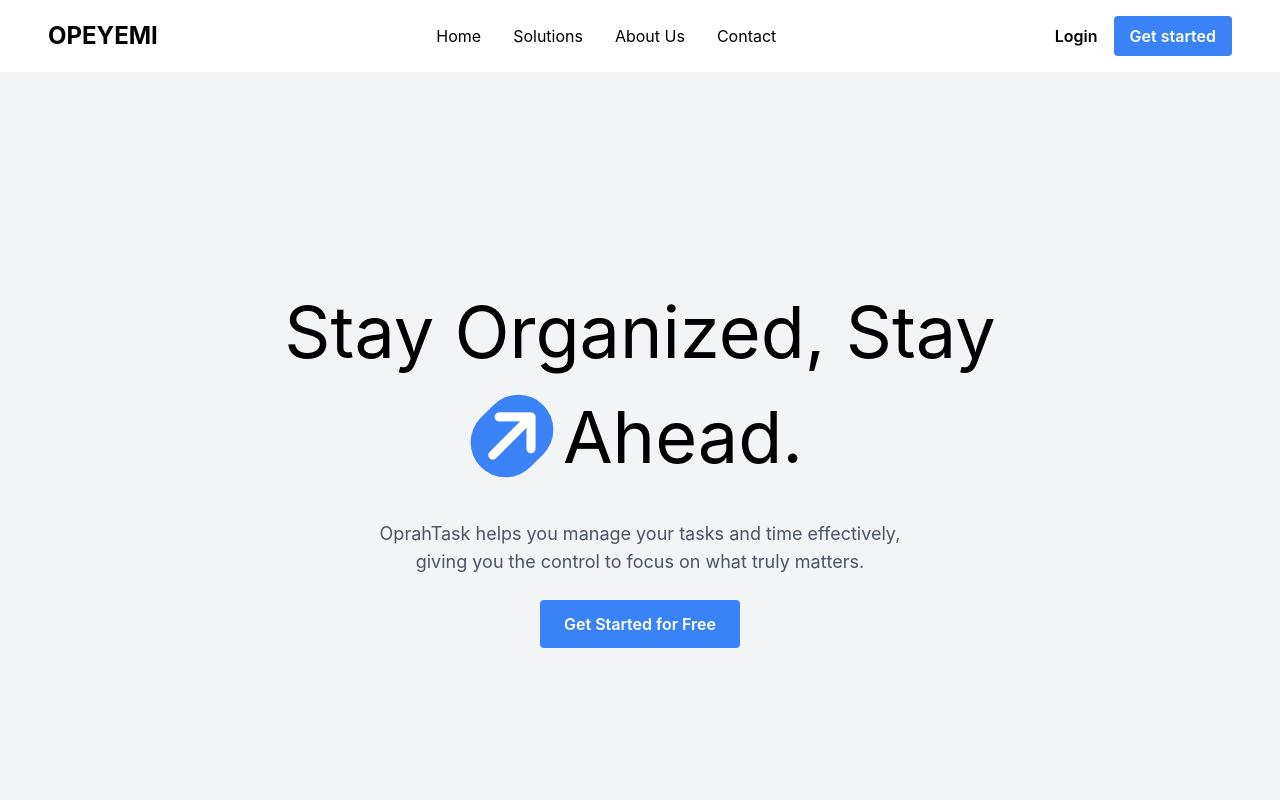
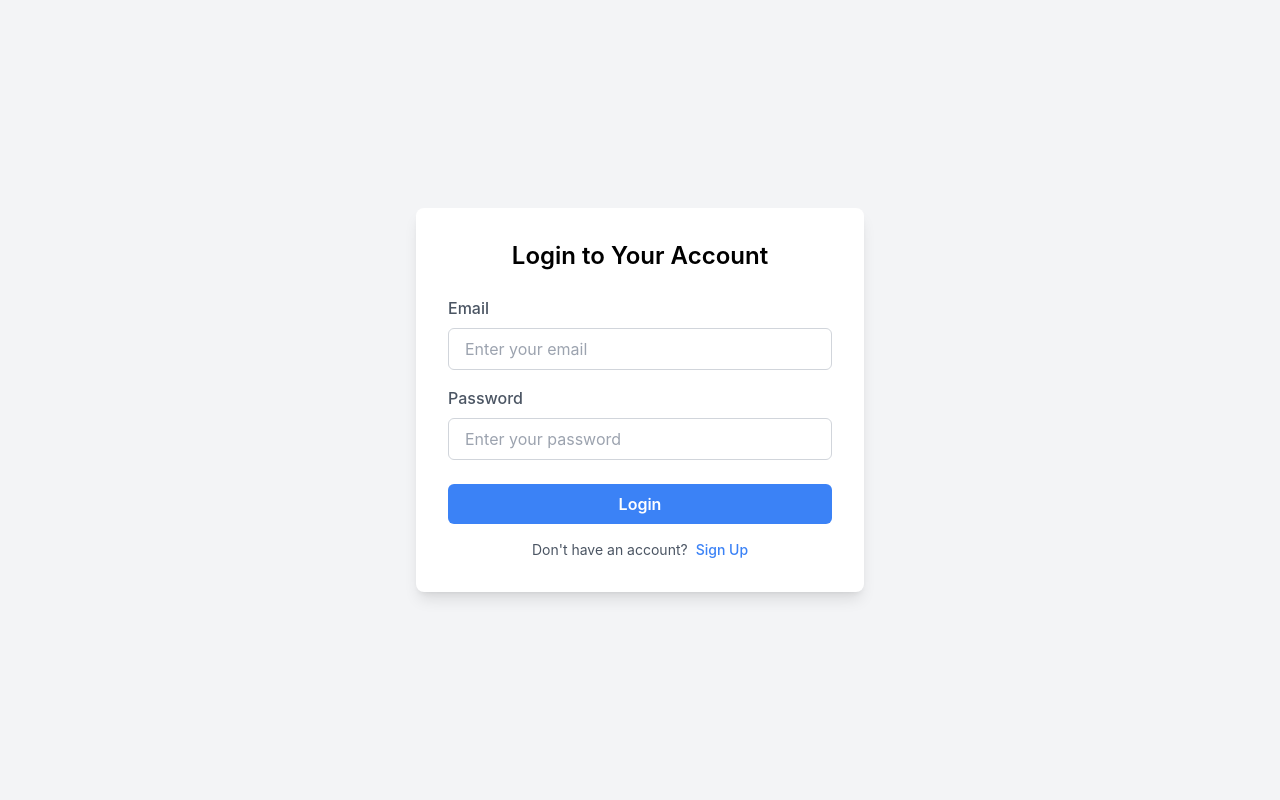
Before and after one commit to Opeyemi0001/personalTaskManager, a React (Vite) app: page / in a window 1280 px wide. Shown: the top 800 px of the page. Built offline with nearby package versions, Linux system fonts and the light colour scheme.

Commit message:
Authentication page

```diff
--- a/src/App.jsx
+++ b/src/App.jsx
@@ -2,6 +2,7 @@ import AboutUs from "./components/AboutUs/AboutUs"
 import Contact from "./components/contact/Contact"
 import Footer from "./components/footer/Footer"
 import Home from "./components/Home/Home"
+import AuthPage from "./components/Login/AuthPage"
 import Navbar from "./components/Navbar/Navbar"
 import Solutions from "./components/solutions/Solutions"
 
@@ -10,12 +11,13 @@ function App() {
 
   return (
     <>
-      <Navbar />
+      {/* <Navbar />
       <Home />
       <Solutions />
       <AboutUs />
       <Contact />
-      <Footer />
+      <Footer /> */}
+      <AuthPage />
 
       <div>
 
--- /dev/null
+++ b/src/components/Login/AuthPage.jsx
@@ -0,0 +1,73 @@
+import React, { useState } from 'react';
+
+const AuthPage = () => {
+  const [isLogin, setIsLogin] = useState(true); // Track whether we're on the login or signup page
+
+  const toggleAuthMode = () => {
+    setIsLogin((prevState) => !prevState);
+  };
+
+  return (
+    <div className="flex justify-center items-center h-screen bg-gray-100">
+      {/* Auth Container */}
+      <div className="w-full max-w-md p-8 bg-white shadow-lg rounded-lg">
+        {/* Header */}
+        <h2 className="text-2xl font-semibold text-center mb-6">
+          {isLogin ? 'Login to Your Account' : 'Create a New Account'}
+        </h2>
+
+        {/* Form */}
+        <form>
+          {/* Email Input */}
+          <div className="mb-4">
+            <label htmlFor="email" className="block text-gray-600 font-medium">Email</label>
+            <input
+              type="email"
+              id="email"
+              className="w-full px-4 py-2 mt-2 border border-gray-300 rounded-md focus:outline-none focus:ring-2 focus:ring-blue-500"
+              placeholder="Enter your email"
+              required
+            />
+          </div>
+
+          {/* Password Input */}
+          <div className="mb-6">
+            <label htmlFor="password" className="block text-gray-600 font-medium">Password</label>
+            <input
+              type="password"
+              id="password"
+              className="w-full px-4 py-2 mt-2 border border-gray-300 rounded-md focus:outline-none focus:ring-2 focus:ring-blue-500"
+              placeholder="Enter your password"
+              required
+            />
+          </div>
+
+          {/* Submit Button */}
+          <div className="mb-4">
+            <button
+              type="submit"
+              className="w-full py-2 px-4 bg-blue-500 text-white font-semibold rounded-md hover:bg-blue-600 transition duration-200"
+            >
+              {isLogin ? 'Login' : 'Sign Up'}
+            </button>
+          </div>
+        </form>
+
+        {/* Toggle Auth Mode */}
+        <div className="text-center">
+          <p className="text-sm text-gray-600">
+            {isLogin ? "Don't have an account?" : 'Already have an account?'}
+            <button
+              onClick={toggleAuthMode}
+              className="text-blue-500 ml-2 font-medium"
+            >
+              {isLogin ? 'Sign Up' : 'Login'}
+            </button>
+          </p>
+        </div>
+      </div>
+    </div>
+  );
+};
+
+export default AuthPage;
```
